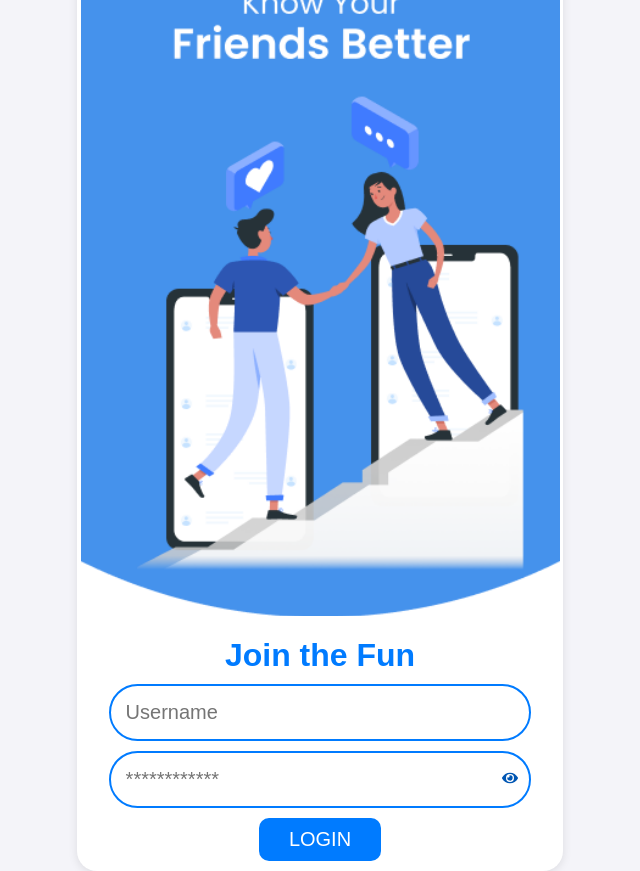
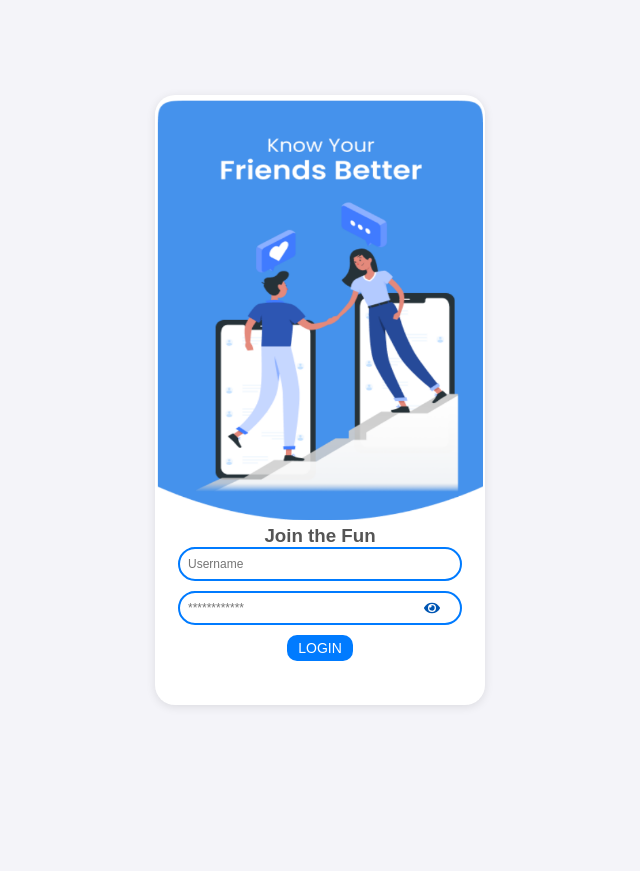
Before and after one commit to Ragulakarthik/React_chat_Application, a React (Create React App) app: page / in a window 1280 px wide. Shown: the whole page, without its empty margins (320-960 px from the left). After the commit the page ends 800 px from the top, so only its background shows below. Built offline with nearby package versions, Linux system fonts and the light colour scheme.

Commit message:
updated css

```diff
--- a/src/Components/login.css
+++ b/src/Components/login.css
@@ -10,26 +10,27 @@ body {
 }
 
 .login-container {
+    height: 610px;
+    width: 330px;
     background-color: white;
     box-shadow: 0 2px 10px rgba(0, 0, 0, 0.1);
     border-radius: 20px;
-    width: 100%;
-    height: 100%;
     text-align: center;
     display: flex;
     flex-direction: column;
     align-items: center;
 }
 
-h1 {
+h3 {
     color: #007bff;
-    margin-bottom: 10px;
+    margin-top : 10px;
 }
 
 img {
     width: 100%;
-    height: 100%;
+    height: 420px;
     border-radius: 20px;
+    padding: 5px;
 }
 
 .form-section {
@@ -43,8 +44,8 @@ img {
 
 .input-group input {
     width: 80%;
-    padding: 15px;
-    font-size: 20px;
+    padding: 8px;
+    font-size: 12px;
     border: 2px solid #007bff;
     border-radius: 50px;
     outline: none;
@@ -67,7 +68,7 @@ img {
 .eye-icon {
     position: absolute;
     right: 45px;
-    top: 50%;
+    top: 55%;
     transform: translateY(-50%);
     cursor: pointer;
     color: #0056b3;
@@ -75,13 +76,13 @@ img {
 
 button {
     margin-bottom: 10px;
-    width: 25%;
-    padding: 10px;
+    width: 20%;
+    padding: 5px;
     background-color: #007bff;
     color: white;
     border: none;
     border-radius: 10px;
-    font-size: 20px;
+    font-size: 14px;
     cursor: pointer;
     transition: background-color 0.3s ease;
 }
@@ -111,11 +112,11 @@ button:disabled {
 
     .input-group input {
         padding: 12px;
-        font-size: 18px;
+        font-size: 12px;
     }
 
     button {
-        padding: 18px;
-        font-size: 18px;
+        padding: 5px;
+        font-size: 12px;
     }
 }
--- a/src/Components/login.js
+++ b/src/Components/login.js
@@ -44,7 +44,7 @@ function Login({ onLoginSuccess }) {
     return (
         <div className="login-container">
             <img src={loginpic} alt="Logo" />
-            <h1>Join the Fun</h1>
+            <h3>Join the Fun</h3>
             <div className="form-section">
                 <form onSubmit={handleSubmit}>
                     <div className="input-group">
--- a/src/Components/questions.css
+++ b/src/Components/questions.css
@@ -1,7 +1,7 @@
 .questions-container {
-    height: 550px;
-    width: 350px;
-    padding: 10px;
+    height: 610px;
+    width: 330px;
+    padding: 5px;
     background-color: white;
     box-shadow: 0 2px 10px rgba(0, 0, 0, 0.1);
     border-radius: 20px;
@@ -33,7 +33,7 @@ p {
     overflow: hidden;
     display: flex;
     align-items: center;
-    padding: 10px;
+    padding: 5px;
     border: 1px solid #ddd;
     border-radius: 8px;
     background-color: #f9f9f9;
@@ -44,10 +44,10 @@ p {
 .question-image {
     width: 80px;
     height: 80px;
+    padding: 5px;
     border-radius: 10%;
     margin-right: 0;
     margin-left: 0;
-    display: inline-block;
 }
 
 .question-details {
@@ -70,8 +70,9 @@ p {
 }
 
 .friend-logo {
-    width: 15px;
-    height: 15px;
+    padding: 5px;
+    width: 10px;
+    height: 10px;
     border-radius: 50%;
-    border: 1px solid #ddd;
+    display: inline-block;
 }
```
